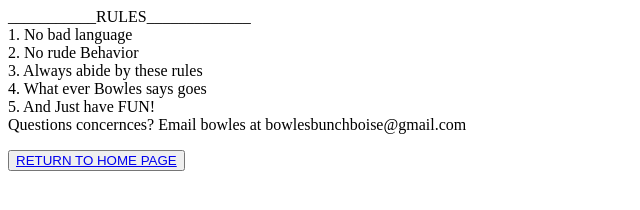
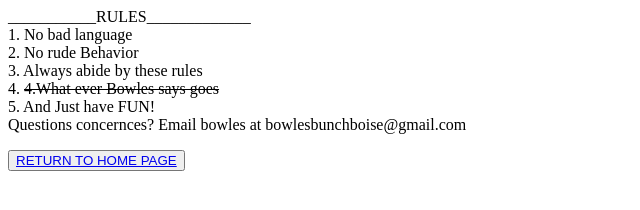
Before and after one commit to USSthunder/Chat_room, a plain HTML site: page rules.html in a window 1280 px wide. Shown: the full height of the page, 0-640 px from the left. Drawn offline with Linux system fonts and the light colour scheme.

Commit message:
Update rules.html

```diff
--- a/rules.html
+++ b/rules.html
@@ -7,7 +7,7 @@
 </div>
 	<div>3. Always abide by these rules
 </div>
-		<div>4. What ever Bowles says goes
+<div>4. <del>4.What ever Bowles says goes</del>
 </div>
 	<div>5. And Just have FUN!
 			</div>
```
